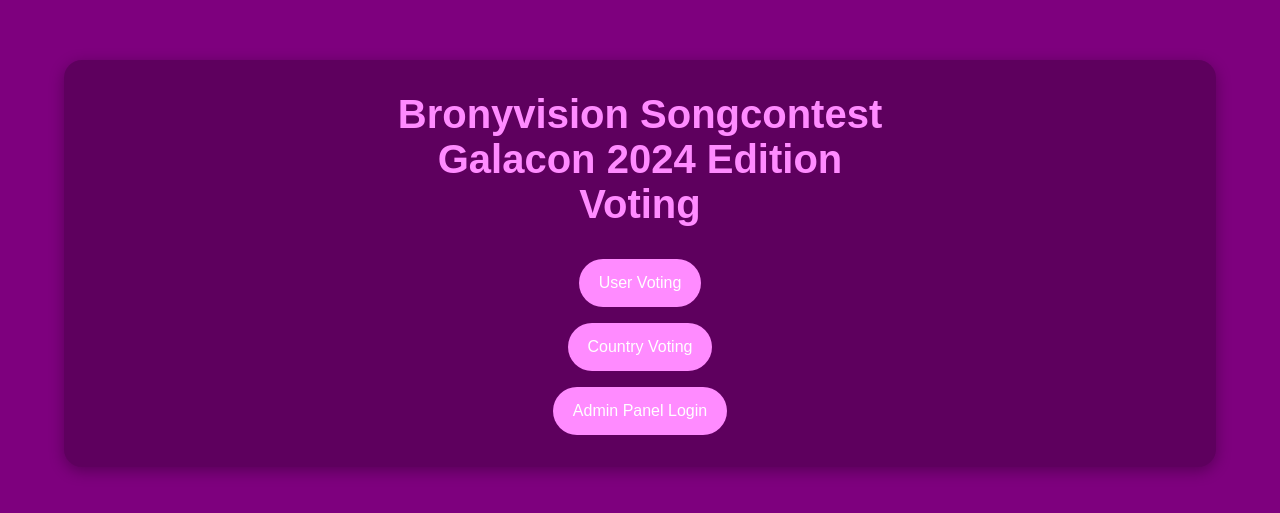
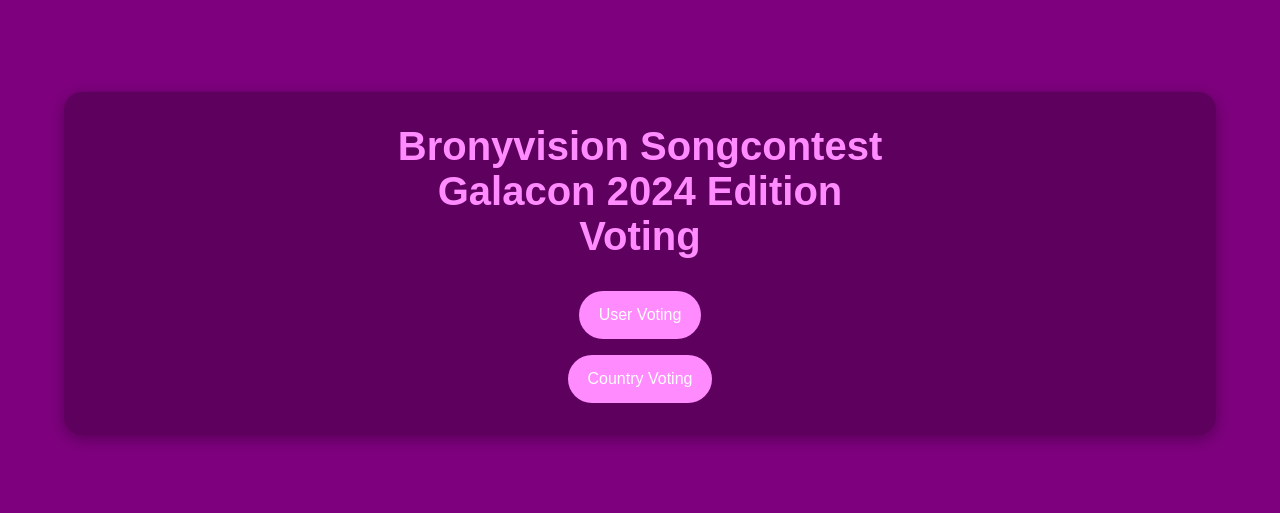
Before and after one commit to StarshinePony/Song-Contest-Voting-Tool, a Next.js app: page / in a window 1280 px wide. Shown: the part 137-650 px from the top of the page. Built offline with nearby package versions, Linux system fonts and the light colour scheme.

Commit message:
Remove Admin Login Button from mane page

```diff
--- a/src/app/page.tsx
+++ b/src/app/page.tsx
@@ -15,9 +15,6 @@
           <Link href="login" passHref>
             <button>Country Voting</button>
           </Link>
-          <Link href="admin_panel" passHref>
-            <button>Admin Panel Login</button>
-          </Link>
         </div>
       </div>
     </div>
```
